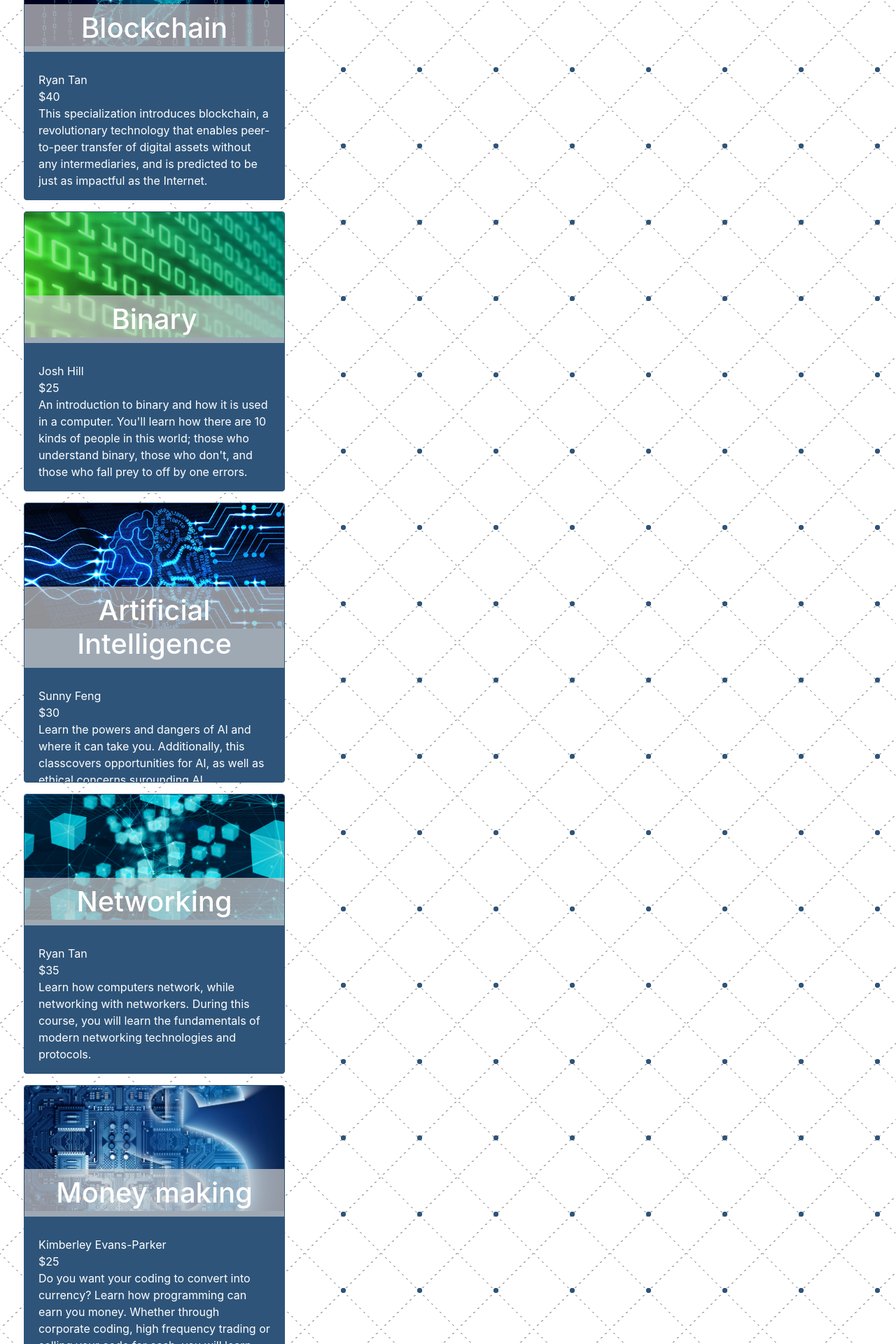
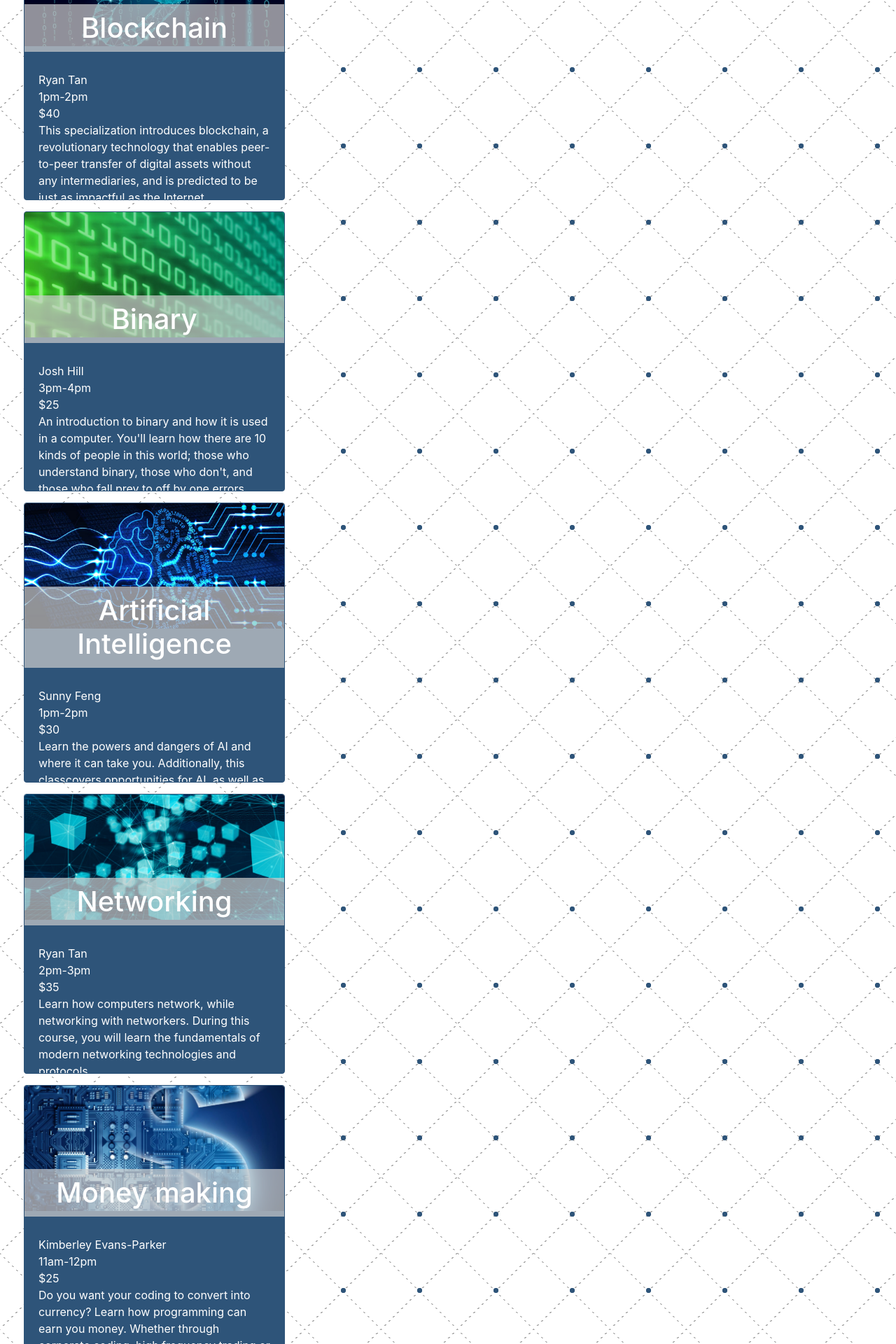
Before and after one commit to Pyxxil/upskill, a React (Create React App) app in the folder frontend/: page /classes in a window 1280 px wide. Shown: the part 500-2420 px from the top of the page at 70% size. Built offline with nearby package versions, Linux system fonts and the light colour scheme; no server answers; the HTML template or start-up script is replaced by a standard one.

Commit message:
Add times

```diff
--- a/frontend/src/components/Card.tsx
+++ b/frontend/src/components/Card.tsx
@@ -49,6 +49,7 @@ export const InstructorCard = (props: InstructorCardProps) => {
 interface ClassCardProps {
   name: String;
   instructor: String;
+  time: String;
   image: string;
   cost: number;
   description: String;
@@ -63,6 +64,7 @@ export const ClassCard = (props: ClassCardProps) => {
       <h1 className="card-title">{props.name}</h1>
       <div className="card-content">
         <p>{props.instructor}</p>
+        <p>{props.time}</p>
         <p>${props.cost}</p>
         <p>{props.description}</p>
       </div>
--- a/frontend/src/pages/Classes.tsx
+++ b/frontend/src/pages/Classes.tsx
@@ -32,6 +32,7 @@ const Classes = () => {
         name="Blockchain"
         instructor="Ryan Tan"
         image={blockchain}
+        time="1pm-2pm"
         cost={40}
         description="This specialization introduces blockchain, a revolutionary technology that enables peer-to-peer transfer of digital assets without any intermediaries, and is predicted to be just as impactful as the Internet. "
       />
@@ -39,6 +40,7 @@ const Classes = () => {
         name="Binary"
         instructor="Josh Hill"
         image={binary}
+        time="3pm-4pm"
         cost={25}
         description="An introduction to binary and how it is used in a computer.
           You'll learn how there are 10 kinds of people in this world; those who understand binary, those who don't, and those who fall prey to off by one errors."
@@ -47,6 +49,7 @@ const Classes = () => {
         name="Artificial Intelligence"
         instructor="Sunny Feng"
         image={AI}
+        time="1pm-2pm"
         cost={30}
         description="Learn the powers and dangers of AI and where it can take you.
         Additionally, this classcovers opportunities for AI, as well as ethical concerns surounding AI.  "
@@ -55,6 +58,7 @@ const Classes = () => {
         name="Networking"
         instructor="Ryan Tan"
         image={networking}
+        time="2pm-3pm"
         cost={35}
         description="Learn how computers network, while networking with networkers.
           During this course, you will learn the fundamentals of modern networking technologies and protocols.  "
@@ -63,6 +67,7 @@ const Classes = () => {
         name="Money making"
         instructor="Kimberley Evans-Parker"
         image={money}
+        time="11am-12pm"
         cost={25}
         description="Do you want your coding to convert into currency?
           Learn how programming can earn you money.
@@ -72,6 +77,7 @@ const Classes = () => {
         name="Machine Learning"
         instructor="Hassaan Mirza"
         image={purpleComputer}
+        time="10am-11am"
         cost={27.5}
         description="Machine learning has given us self-driving cars, practical speech recognition, effective web search, and a vastly improved understanding of the human genome.
           Many think it is the best way to make progress towards human-level AI."
@@ -80,6 +86,7 @@ const Classes = () => {
         name="Neural Networks"
         instructor="Ryan Tan"
         image={neuralNetworks}
+        time="1pm-2pm"
         cost={30}
         description="Deep learning engineers are highly sought after, and mastering deep learning will give you numerous new career opportunities.
           This course will teach you how to to build, train and apply deep neural networks."
@@ -88,6 +95,7 @@ const Classes = () => {
         name="FPGAs"
         instructor="Hassaan Mirza"
         image={ICT}
+        time="3pm-4pm"
         cost={25}
         description="Do you want to learn how to describe hardware?
           Want to be able to perform cool memory and interupt based projects on a programable logic device?
@@ -97,6 +105,7 @@ const Classes = () => {
         name="Start Up"
         instructor="Terence Qu"
         image={idea}
+        time="4pm-5pm"
         cost={25}
         description="Learn how to create your own start up!
           In a world where jobs are scarce, learn how to create your own!"
```
